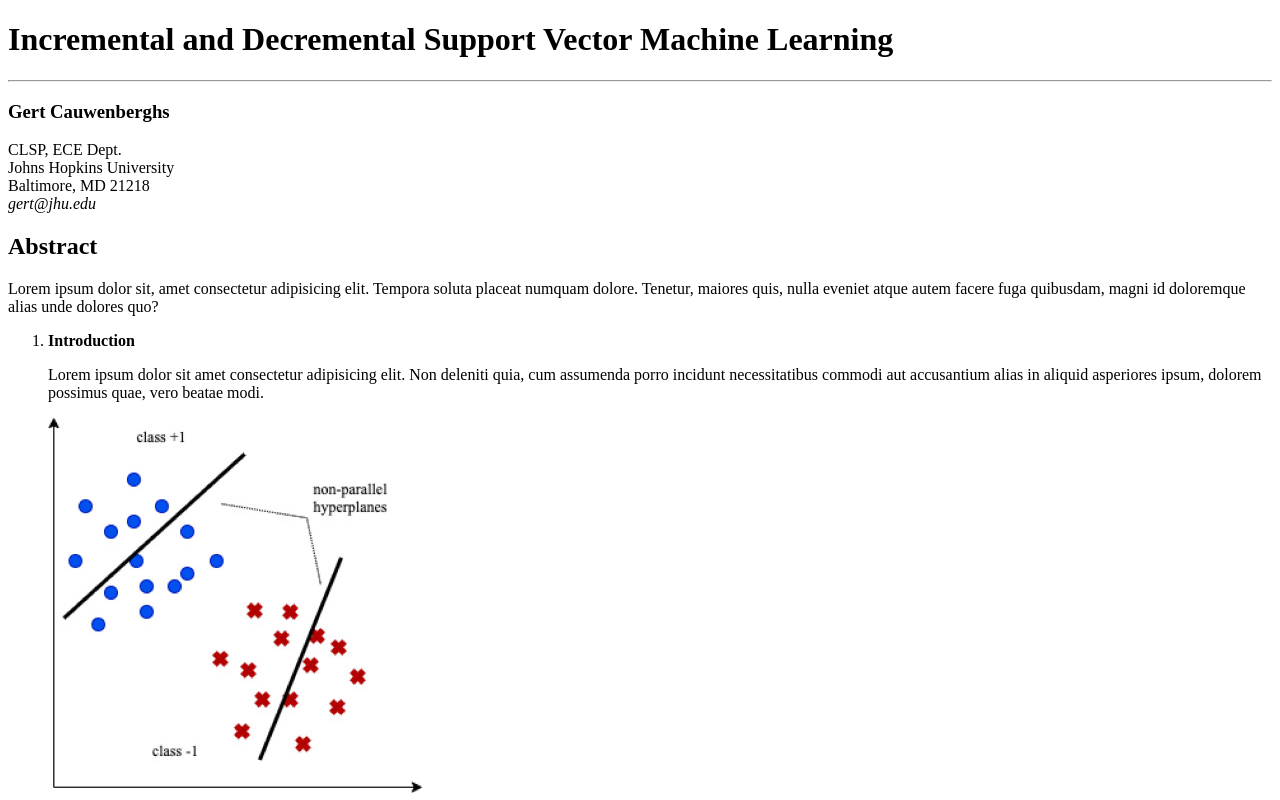
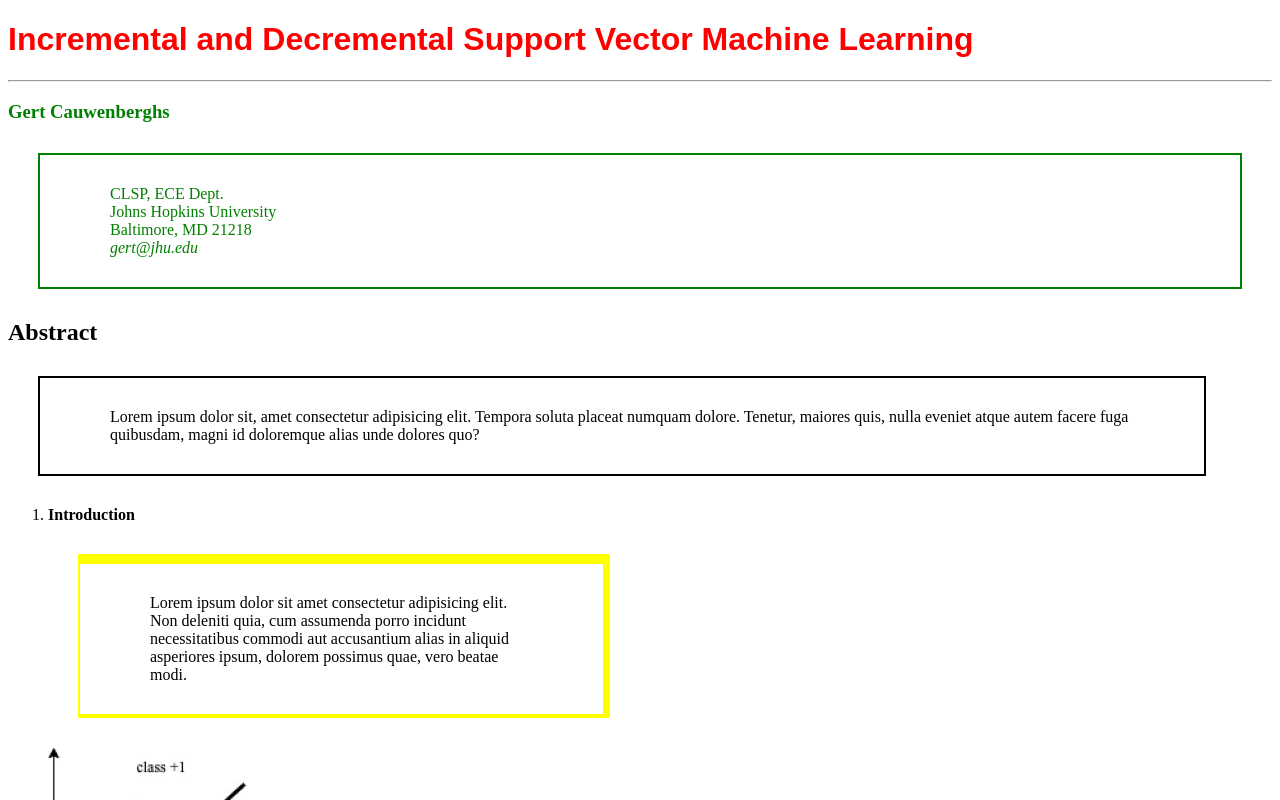
Before and after one commit to DenisOghina/introduzione-html, a plain HTML site: page index.html in a window 1280 px wide. Shown: the top 800 px of the page. Drawn offline with Linux system fonts and the light colour scheme.

Commit message:
prove-css

```diff
--- a/index.html
+++ b/index.html
@@ -3,17 +3,18 @@
 <head>
     <meta charset="UTF-8">
     <meta name="viewport" content="width=device-width, initial-scale=1.0">
+    <link rel="stylesheet" href="style.css">
     <title> Paper Scientifico </title>
 </head>
 <body>
 <header>
 
-    <!-- titolo -->
-    <h1> Incremental and Decremental Support Vector Machine Learning </h1>
+    <!-- titolouoiuoiuoiu -->
+    <h1 id="titolo-principale"> Incremental and Decremental Support Vector Machine Learning </h1>
     <hr>
 
     <!-- informazioni autore -->
-     <section>
+     <section class="colore-verde">
         <h3> Gert Cauwenberghs </h3>
         <p>
             CLSP, ECE Dept. <br>
@@ -29,13 +30,13 @@
     <!--Abstract-->
     <section>
         <h2> Abstract </h2>
-        <p>
+        <p class="larghezza">
             Lorem ipsum dolor sit, amet consectetur adipisicing elit. Tempora soluta placeat numquam dolore. Tenetur, maiores quis, nulla eveniet atque autem facere fuga quibusdam, magni id doloremque alias unde dolores quo?
         </p>
         <ol>
             <li>
                 <strong> Introduction </strong>
-                <p> Lorem ipsum dolor sit amet consectetur adipisicing elit. Non deleniti quia, cum assumenda porro incidunt necessitatibus commodi aut accusantium alias in aliquid asperiores ipsum, dolorem possimus quae, vero beatae modi.
+                <p id="larghezza-bordi"> Lorem ipsum dolor sit amet consectetur adipisicing elit. Non deleniti quia, cum assumenda porro incidunt necessitatibus commodi aut accusantium alias in aliquid asperiores ipsum, dolorem possimus quae, vero beatae modi.
                 </p>
                 <img src="img/vector-machine.jpg" alt="Chart">
             </li>
--- /dev/null
+++ b/style.css
@@ -0,0 +1,37 @@
+/*reset
+Reset per:
+-Azzerare tutti i margini
+-Azzerare tutti i padding
+-Impostare a tutti i tag il box-sizing di tipo border-box
+*/
+
+table {
+    font-size: 1.5em;
+}
+.colore-verde {
+    color: green;
+}
+#titolo-principale {
+    color: red;
+    font-size: xx-large;
+    font-family: fantasy;
+}
+table {
+    background-color: aqua;
+}
+p {
+    border: 2px solid;
+    padding: 30px 70px;
+    margin: 30px 30px;
+}
+main {
+    width: 50%;
+}
+.larghezza {
+    width: 1024px;
+}
+#larghezza-bordi {
+    border-width: 10px 7px 4px 2px;
+    border-style: solid;
+    border-color: yellow;
+}
```
